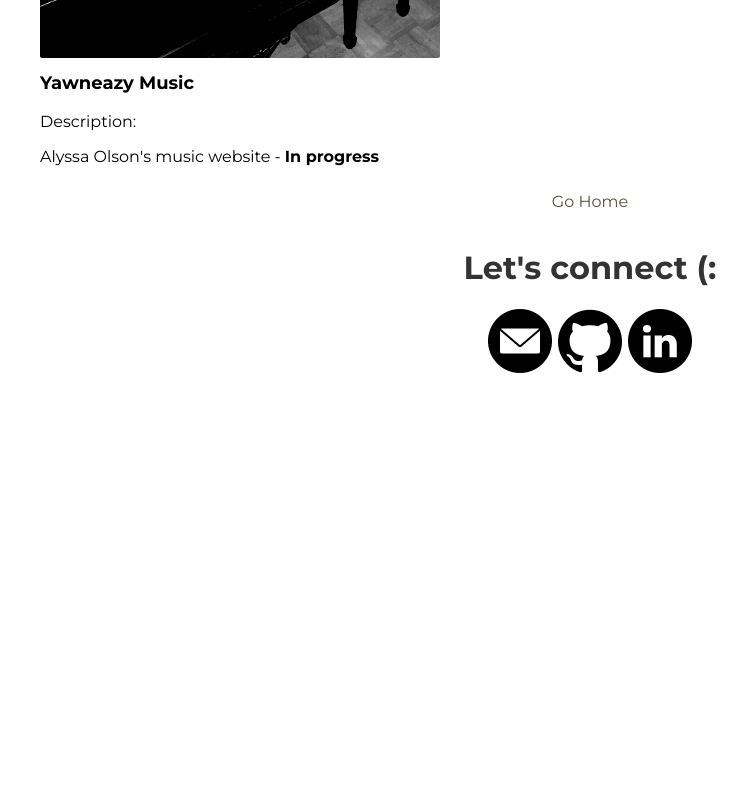
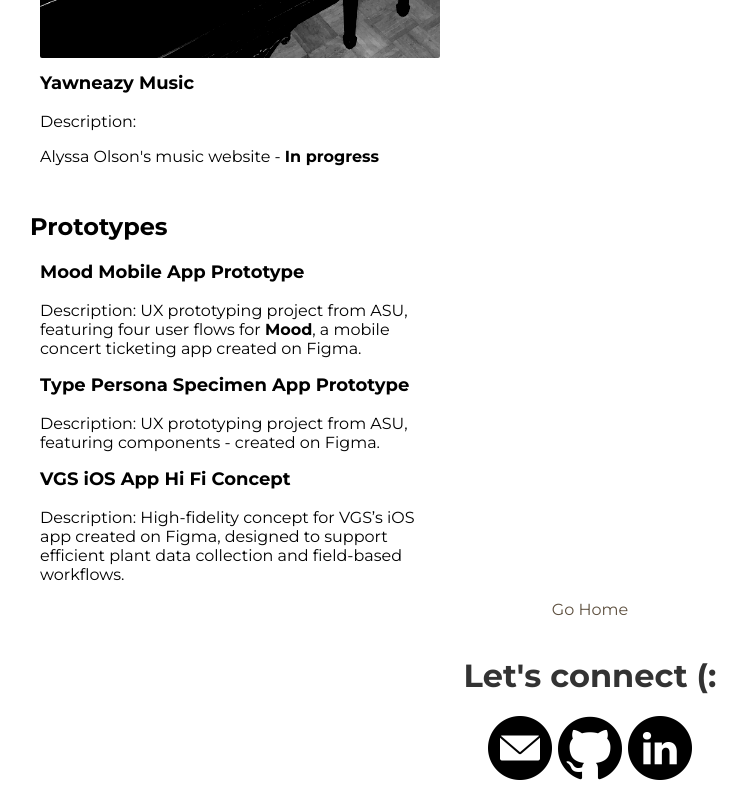
Before and after one commit to yawneazy/alyssa-portfolio-site, a React (Create React App) app: page /work in a window 1280 px wide. Shown: the part 1989-2789 px from the top of the page, without its empty margins (50-797 px from the left). Before the commit the page ends 2382 px from the top, so only its background shows below. Built offline with nearby package versions, Linux system fonts and the light colour scheme.

Commit message:
Added prototypes on Work.js

```diff
--- a/src/pages/Work.js
+++ b/src/pages/Work.js
@@ -67,6 +67,39 @@ const Work = () => {
                  <p>Alyssa Olson's music website - <b>In progress</b></p>
                  </div>
                  </div>
+
+                 <h2>Prototypes</h2>
+                 <div className="thumbnail">
+
+                 {/* <a href="https://www.figma.com/design/9PDlZ6Ew5opY1bwI6CWaHY/Mood-Mobile-Prototype?node-id=7-1957&m=dev&t=Sa8c9bOe3PqkGeB7-1"> */}
+                  {/* <img src={yawneazyMusic} alt="mood-mobile" className="thumbnail-img"  */}
+                  {/* /> */}
+                  <a href="https://www.figma.com/design/9PDlZ6Ew5opY1bwI6CWaHY/Mood-Mobile-Prototype?node-id=7-1957&m=dev&t=Sa8c9bOe3PqkGeB7-1">
+                  <p class="description-title"> Mood Mobile App Prototype</p></a>
+                 <p>Description: UX prototyping project from ASU, featuring four user flows for <b>Mood</b>, a mobile concert ticketing app created on Figma.</p>
+                 </div>
+
+                 <div className="thumbnail">
+
+                  {/* <a href="https://www.figma.com/design/9PDlZ6Ew5opY1bwI6CWaHY/Mood-Mobile-Prototype?node-id=7-1957&m=dev&t=Sa8c9bOe3PqkGeB7-1"> */}
+                   {/* <img src={yawneazyMusic} alt="mood-mobile" className="thumbnail-img"  */}
+                   {/* /> */}
+                   <a href="https://www.figma.com/design/bgefy02CQro8wIc5ZR5CP6/Alyssa_Yanez_TypePersonaTPS?node-id=2717-5274&m=dev&t=uZM9TiBNJcrw0Q2S-1">
+                   <p class="description-title"> Type Persona Specimen App Prototype</p></a>
+                  <p>Description: UX prototyping project from ASU, featuring components - created on Figma.</p>
+                  </div>
+
+                  <div className="thumbnail">
+
+                  {/* <a href="https://www.figma.com/design/9PDlZ6Ew5opY1bwI6CWaHY/Mood-Mobile-Prototype?node-id=7-1957&m=dev&t=Sa8c9bOe3PqkGeB7-1"> */}
+                   {/* <img src={yawneazyMusic} alt="mood-mobile" className="thumbnail-img"  */}
+                   {/* /> */}
+                   <a href="https://www.figma.com/design/KJNOKjplUNdOnmjda0sZhb/VGS-iOS-App?node-id=0-1&m=dev&t=PFHwBcJtEBJxRjdl-1">
+                   <p class="description-title"> VGS iOS App Hi Fi Concept</p></a>
+                  <p>Description: High-fidelity concept for VGS’s iOS app created on Figma, designed to support efficient plant data collection and field-based workflows.</p>
+                  </div>
+
+
     </>
   );
 
```
